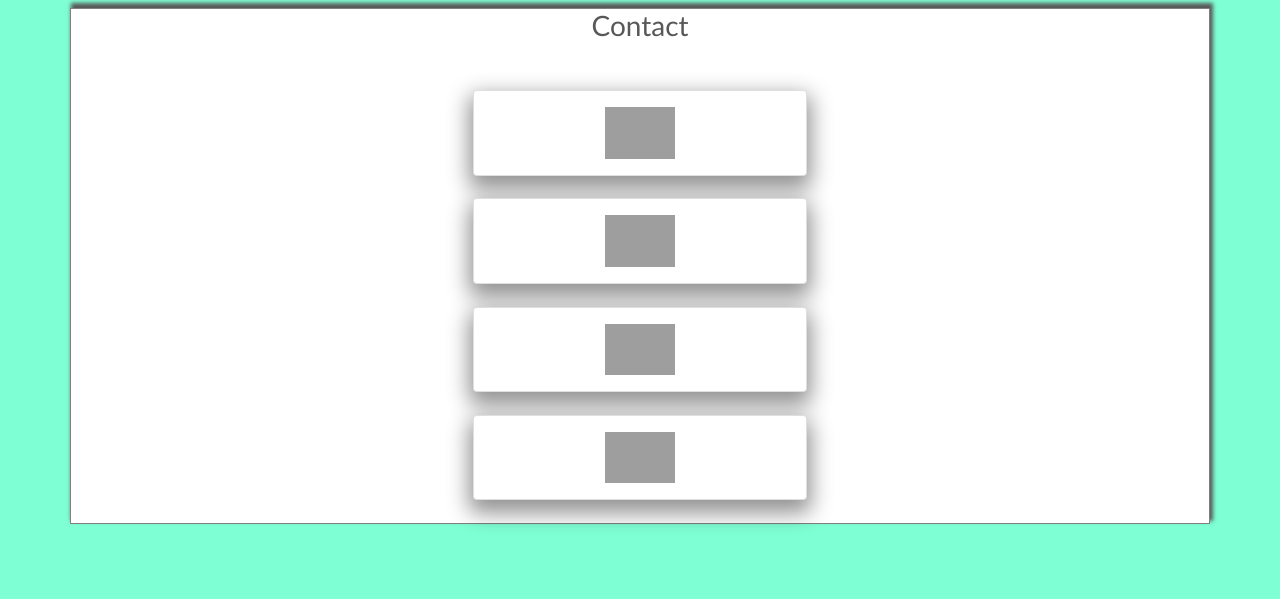
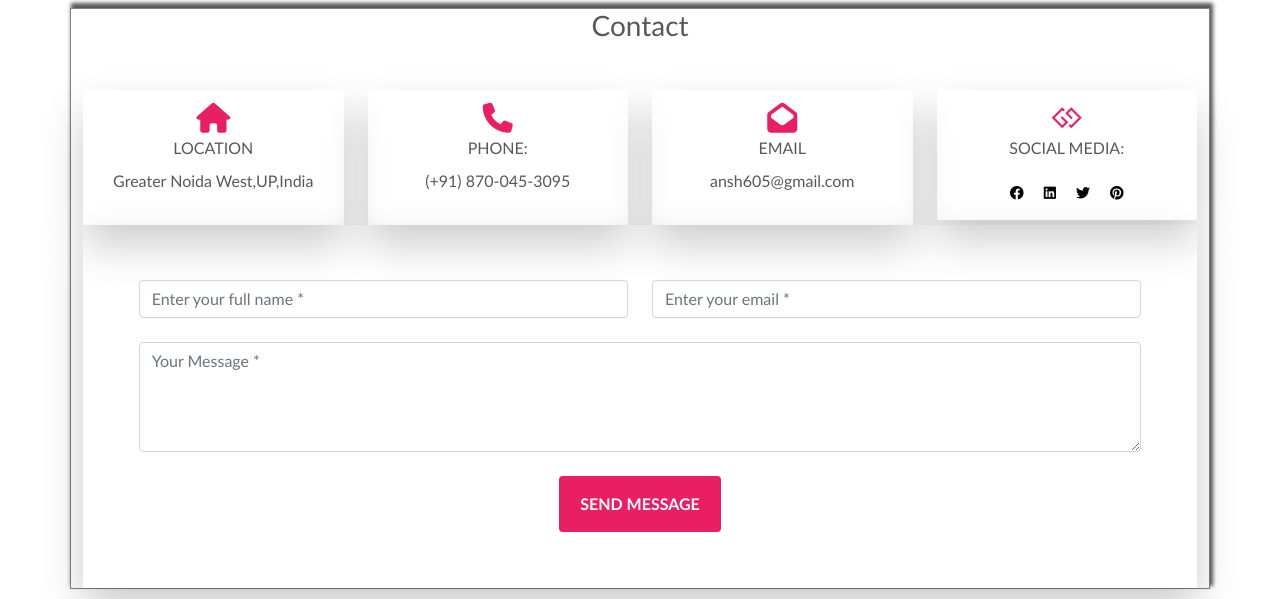
Before and after one commit to AnshKapoor/profile-page, a React (Create React App) app: page / in a window 1280 px wide. Shown: the part 3985-4584 px from the top of the page. Before the commit the page ends 4521 px from the top, so only its background shows below. Built offline with nearby package versions, Linux system fonts and the light colour scheme; grey boxes are pictures that could not be loaded; a web font is replaced by a local one.

Commit message:
Minor Changes to view

```diff
--- a/package.json
+++ b/package.json
@@ -9,6 +9,7 @@
     "@testing-library/user-event": "^13.5.0",
     "pure-react-carousel": "^1.30.1",
     "react": "^18.2.0",
+    "react-device-detect": "^2.2.3",
     "react-dom": "^18.2.0",
     "react-scripts": "5.0.1",
     "react-slideshow-image": "^4.2.1",
--- a/public/index.html
+++ b/public/index.html
@@ -1,17 +1,18 @@
 <!DOCTYPE html>
 <html lang="en">
+
 <head>
   <meta charset="utf-8" />
   <link rel="icon" href="%PUBLIC_URL%/favicon.ico" />
   <meta name="viewport" content="width=device-width, initial-scale=1" />
   <meta name="theme-color" content="#000000" />
-    <meta
-      name="description"
-      content="Web site created using create-react-app"
-    />
-    <link rel="stylesheet" href="https://fonts.googleapis.com/css2?family=Material+Symbols+Sharp:opsz,wght,FILL,GRAD@48,400,0,0" />
-    <link rel="stylesheet" href="https://cdn.jsdelivr.net/npm/bootstrap@5.1.3/dist/css/bootstrap.min.css" integrity="sha384-1BmE4kWBq78iYhFldvKuhfTAU6auU8tT94WrHftjDbrCEXSU1oBoqyl2QvZ6jIW3" crossorigin="anonymous">
+  <meta name="description" content="Web site created using create-react-app" />
+  <link rel="stylesheet"
+    href="https://fonts.googleapis.com/css2?family=Material+Symbols+Sharp:opsz,wght,FILL,GRAD@48,400,0,0" />
+  <link rel="stylesheet" href="https://cdn.jsdelivr.net/npm/bootstrap@5.1.3/dist/css/bootstrap.min.css"
+    integrity="sha384-1BmE4kWBq78iYhFldvKuhfTAU6auU8tT94WrHftjDbrCEXSU1oBoqyl2QvZ6jIW3" crossorigin="anonymous">
   <link rel="apple-touch-icon" href="%PUBLIC_URL%/logo192.png" />
+  <link rel="stylesheet" href="https://cdnjs.cloudflare.com/ajax/libs/font-awesome/6.4.0/css/all.min.css" integrity="sha512-iecdLmaskl7CVkqkXNQ/ZH/XLlvWZOJyj7Yy7tcenmpD1ypASozpmT/E0iPtmFIB46ZmdtAc9eNBvH0H/ZpiBw==" crossorigin="anonymous" referrerpolicy="no-referrer" />
   <!--
       manifest.json provides metadata used when your web app is installed on a
       user's mobile device or desktop. See https://developers.google.com/web/fundamentals/web-app-manifest/
@@ -28,6 +29,7 @@
     -->
   <title>Ansh's Profile Page</title>
 </head>
+
 <body>
   <noscript>You need to enable JavaScript to run this app.</noscript>
   <div id="root"></div>
@@ -42,5 +44,10 @@
       To create a production bundle, use `npm run build` or `yarn build`.
     -->
 </body>
-  <script src="https://cdn.jsdelivr.net/npm/bootstrap@5.1.3/dist/js/bootstrap.bundle.min.js" integrity="sha384-ka7Sk0Gln4gmtz2MlQnikT1wXgYsOg+OMhuP+IlRH9sENBO0LRn5q+8nbTov4+1p" crossorigin="anonymous"></script>
+<script src="https://cdn.jsdelivr.net/npm/wowjs@1.1.3/dist/wow.min.js">
+  new WOW().init();
+</script>
+<script src="https://cdn.jsdelivr.net/npm/bootstrap@5.1.3/dist/js/bootstrap.bundle.min.js"
+  integrity="sha384-ka7Sk0Gln4gmtz2MlQnikT1wXgYsOg+OMhuP+IlRH9sENBO0LRn5q+8nbTov4+1p" crossorigin="anonymous"></script>
+
 </html>
--- a/src/App.css
+++ b/src/App.css
@@ -8,7 +8,6 @@
 
 body {
   font-family: 'Trebuchet MS', 'Lucida Sans Unicode', 'Lucida Grande', 'Lucida Sans', Arial, sans-serif;
-  background-color: aquamarine;
   font-weight: 400;
   line-height: 30px;
   color: #585858;
@@ -115,7 +114,6 @@ section#home{
 }
     }
     #work-experience{
-      background-image: url("./content/images/company.png");
 
 
   /* Full height */
@@ -126,3 +124,140 @@ section#home{
   background-repeat: no-repeat;
   background-size: cover;
     }
+    .single-contact i {
+      font-size: 30px;
+      color: #E91E63;
+  }
+
+  .single-contact .socials i {
+      font-size: 14px;
+      color: #000000;
+  }
+
+  .socials i:hover {
+      cursor: pointer;
+  }
+
+
+  .single-contact h2 {
+    text-transform: uppercase;
+    font-size: 16px;
+}
+.single-contact {
+  box-shadow: 0 20px 40px rgba(0,0,0,.2);
+  padding: 5%;
+}
+.socials {
+  padding-top: 5%;
+}
+
+.socials i {
+  margin: 0 10px;
+}
+.fadeIn {
+  -webkit-animation-name: fadeIn;
+  animation-name: fadeIn;
+}
+
+@-webkit-keyframes fadeInDown {
+  from {
+    opacity: 0;
+    /*-webkit-transform: translate3d(0, -100%, 0);
+    transform: translate3d(0, -100%, 0);*/
+    -webkit-transform: translate3d(0, -50px, 0);
+    transform: translate3d(0, -50px, 0);
+  }
+
+  to {
+    opacity: 1;
+    -webkit-transform: none;
+    transform: none;
+  }
+}
+
+@keyframes fadeInDown {
+  from {
+    opacity: 0;
+    /*-webkit-transform: translate3d(0, -100%, 0);
+    transform: translate3d(0, -100%, 0);*/
+    -webkit-transform: translate3d(0, -50px, 0);
+    transform: translate3d(0, -50px, 0);
+  }
+
+  to {
+    opacity: 1;
+    -webkit-transform: none;
+    transform: none;
+  }
+}
+
+.fadeInDown {
+  -webkit-animation-name: fadeInDown;
+  animation-name: fadeInDown;
+}
+.contact-area .form-control{
+  border: none;
+  border-bottom: 2px solid #a2a2a2;
+  box-shadow: none;
+  padding: 6px 0;
+  border-radius: 0;
+  margin-bottom: 30px;
+}
+
+.contact-area textarea.form-control{
+  border:2px solid #a2a2a2;
+  padding: 6px;
+  height: 250px;
+  margin-bottom: 30px;
+}
+#contact-form {
+  box-shadow: 0 20px 40px rgba(0,0,0,.2);
+  padding: 5%;
+}
+
+.contact-area .form-control{
+  border: none;
+  border-bottom: 2px solid #a2a2a2;
+  box-shadow: none;
+  padding: 6px 0;
+  border-radius: 0;
+  margin-bottom: 30px;
+}
+
+.contact-area textarea.form-control{
+  border:2px solid #a2a2a2;
+  padding: 6px;
+  height: 250px;
+  margin-bottom: 30px;
+}
+
+
+.btn.btn-send {
+  background: #E91E63;
+  color: #ffffff;
+  padding: 15px 20px;
+  text-transform: uppercase;
+  font-weight: 600;
+}
+
+.contact-right h2 {
+  font-size: 18px;
+  text-transform: uppercase;
+}
+
+.socials {
+  padding-top: 5%;
+}
+
+.socials i {
+  margin: 0 10px;
+}
+@media (min-width: 240px) and (max-width: 480px) {
+  .single-contact {
+    box-shadow: 0 5px 15px rgba(0,0,0,.2);
+    padding: 5%;
+  }
+  .btn.btn-send {
+    padding:5px 10px;
+  }
+}
--- a/src/App.js
+++ b/src/App.js
@@ -12,7 +12,6 @@ import './fonts/RougeScript-Regular.ttf'
 function App() {
   return (
     <div className="App">
-      <ParticlesApp />
       <Navbar />
       <Home />
       <About />
--- a/src/components/Contact.js
+++ b/src/components/Contact.js
@@ -1,6 +1,7 @@
 import React from 'react'
 import data from '../content/Contacts.json';
 import styles from '../styles/Contact.module.css';
+import {isMobile} from 'react-device-detect';
 const Contact = () => {
     const contacts = data.map((e) => {
         return (
@@ -16,7 +17,81 @@ const Contact = () => {
     return (
         <section id="contact" className='center container'>
             <h3 className='mb-5'>Contact</h3>
-            {contacts}
+            <div className="row">
+                <div className="col-md-3 col-sm-6">
+                    <div className="single-contact text-center wow fadeInDown" data-wow-delay="0.2s">
+                        <i className="fa fa-home"></i>
+                        <h2>Location</h2>
+                        <p>Greater Noida West,UP,India</p>
+                    </div>
+                </div>
+                <div class="col-md-3 col-sm-6">
+                    <div class="single-contact text-center wow fadeInDown" data-wow-delay="0.4s">
+                        <i class="fa fa-phone"></i>
+                        <h2>Phone: </h2>
+                        <p>(+91) 870-045-3095</p>
+                    </div>
+                </div>
+                <div class="col-md-3 col-sm-6">
+                    <div class="single-contact text-center wow fadeInDown" data-wow-delay="0.6s">
+                        <i class="fa fa-envelope-open"></i>
+                        <h2>Email</h2>
+                        <p>ansh605@gmail.com</p>
+                    </div>
+                </div>
+                <div class="col-md-3 col-sm-6">
+                    <div class="single-contact text-center wow fadeInDown" data-wow-delay="0.8s">
+                        <i class="fa-brands fa-gg"></i>
+                        <h2>Social Media: </h2>
+                        <div class="socials">
+                            <a href="https://www.facebook.com/ansh.kapoor.1232/" target="_blank"><i className="fa-brands fa-facebook"></i></a>
+                            <a href="https://www.linkedin.com/in/ansh-kapoor-65b423149/" target="_blank"><i class="fa-brands fa-linkedin"></i></a>
+                            <a href="https://twitter.com/AnshKap33639127" target="_blank"><i class="fa-brands fa-twitter"></i></a>
+                            <a href="https://in.pinterest.com/ansh605/boards/" target="_blank"><i class="fa-brands fa-pinterest"></i></a>
+                        </div>
+                    </div>
+                </div>
+                </div>
+                <div class="row">
+
+                <div class="col-md-12 col-md-offset-1">
+                    <form id="contact-form" method="post" action="mailto:ansh605@gmail.com" class="wow fadeInDown" data-wow-delay="1s">
+
+
+
+                        <div class="controls">
+
+                            <div class="row">
+                                <div class="col-md-6">
+                                    <div className={isMobile ? "form-group mt-4 mb-4":"form-group" }>
+                                        <input id="form_name" type="text" name="name" class="form-control" placeholder="Enter your full name *" required="required" data-error="Fullname is required."/>
+                                        <div class="help-block with-errors"></div>
+                                    </div>
+                                </div>
+                                <div class="col-md-6">
+                                    <div class="form-group">
+                                        <input id="form_email" type="email" name="email" class="form-control" placeholder="Enter your email *" required="required" data-error="Valid email is required."/>
+                                        <div class="help-block with-errors"></div>
+                                    </div>
+                                </div>
+                            </div>
+                            <div class="row mt-4">
+                                <div class="col-md-12">
+                                    <div class="form-group">
+                                        <textarea id="form_message" name="message" class="form-control" placeholder="Your Message *" rows="4" required="required" data-error="Leave a message for me"></textarea>
+                                        <div class="help-block with-errors"></div>
+                                    </div>
+                                </div>
+                                <div class="col-md-12 mt-4">
+                                    <button class="btn btn-send" value="">Send message</button>
+                                </div>
+                            </div>
+                        </div>
+
+                    </form>
+                </div>
+
+            </div>
         </section>
     )
 }
--- a/src/components/Home.js
+++ b/src/components/Home.js
@@ -1,9 +1,7 @@
 import React from 'react'
 import styles from '../styles/Home.module.css'
-import hello from '../hello.gif';
 import designer from '../designer.png'
 import coding from '../coding.png';
-import ParticlesApp from './Particles';
 const Home = () => {
     const imgheight = "80px";
     return (
--- a/src/styles/WorkEx.module.css
+++ b/src/styles/WorkEx.module.css
@@ -1,20 +1,18 @@
 /*----  Main Style  ----*/
-.cards_landscape_wrap_2{
+.cards_landscape_wrap_2 {
   margin-bottom: 30px;
   text-align: center;
   box-shadow: 2px 2px 2px 2px;
-  background-color: #FFDEE9;
-background-image: linear-gradient(0deg, #FFDEE9 0%, #B5FFFC 100%);
-padding:2px;
-padding-left:20px;
-padding-top: 10px;
+  padding: 2px;
+  padding-left: 20px;
+  padding-top: 10px;
+}
 
+.left {
+  text-align: left;
+}
 
-}
-.left{
-    text-align: left;
-}
-.imageStyles{
+.imageStyles {
   margin-top: 33%;
   margin-bottom: 33%;
   box-sizing: border-box;
```
Also changed, not shown: 1 other file (tests, documents, lock files or other folders). Lines whose indentation alone changed are shown as unchanged.
